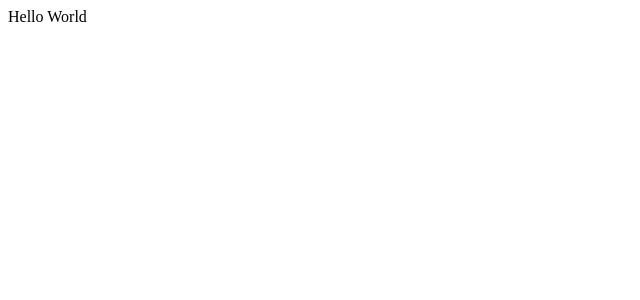
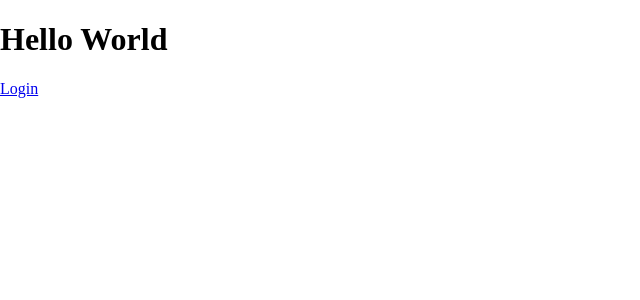
Before and after one commit to YongPilMoon/wanted-pre-onboarding-challenge-fe-1, a React (Vite) app: page / in a window 1280 px wide. Shown: the top 300 px of the page, without its empty margins (0-640 px from the left). Built offline with nearby package versions, Linux system fonts and the light colour scheme.

Commit message:
feat: react router 설정

```diff
--- a/package.json
+++ b/package.json
@@ -10,8 +10,10 @@
   },
   "dependencies": {
     "@emotion/react": "^11.10.5",
+    "normalize.css": "^8.0.1",
     "react": "^18.2.0",
-    "react-dom": "^18.2.0"
+    "react-dom": "^18.2.0",
+    "react-router-dom": "^6.6.1"
   },
   "devDependencies": {
     "@commitlint/cli": "^17.3.0",
--- a/src/App.tsx
+++ b/src/App.tsx
@@ -1,5 +1,29 @@
+import {
+  createBrowserRouter,
+  RouterProvider,
+  Route,
+  Link,
+} from "react-router-dom";
+import Auth from "@/pages/Auth";
+
+const router = createBrowserRouter([
+  {
+    path: "/",
+    element: (
+      <div>
+        <h1>Hello World</h1>
+        <Link to="auth">Login</Link>
+      </div>
+    ),
+  },
+  {
+    path: "auth",
+    element: <Auth />,
+  },
+]);
+
 function App() {
-  return <div>Hello World</div>;
+  return <RouterProvider router={router} />;
 }
 
 export default App;
--- /dev/null
+++ b/src/components/TextField.tsx
@@ -0,0 +1,13 @@
+type TextInputProps = {
+  label?: string;
+};
+
+function TextInput({ label }: TextInputProps) {
+  return (
+    <div>
+      <input type="text" />
+    </div>
+  );
+}
+
+export default TextInput;
--- a/src/main.tsx
+++ b/src/main.tsx
@@ -1,6 +1,7 @@
 import React from "react";
 import ReactDOM from "react-dom/client";
 import App from "./App";
+import "normalize.css";
 
 ReactDOM.createRoot(document.getElementById("root") as HTMLElement).render(
   <React.StrictMode>
--- /dev/null
+++ b/src/pages/Auth.tsx
@@ -0,0 +1,11 @@
+import TextField from "@/components/TextField";
+
+function Auth() {
+  return (
+    <div>
+      <TextField />
+    </div>
+  );
+}
+
+export default Auth;
--- a/tsconfig.json
+++ b/tsconfig.json
@@ -5,7 +5,7 @@
     "lib": ["DOM", "DOM.Iterable", "ESNext"],
     "allowJs": false,
     "skipLibCheck": true,
-    "esModuleInterop": false,
+    "esModuleInterop": true,
     "allowSyntheticDefaultImports": true,
     "strict": true,
     "forceConsistentCasingInFileNames": true,
@@ -22,6 +22,5 @@
     "jsxImportSource": "@emotion/react"
   },
   "include": ["src"],
-  "references": [{ "path": "./tsconfig.node.json" }],
-
+  "references": [{ "path": "./tsconfig.node.json" }]
 }
```
Also changed, not shown: .eslintrc.json, 1 other file (tests, documents, lock files or other folders).
